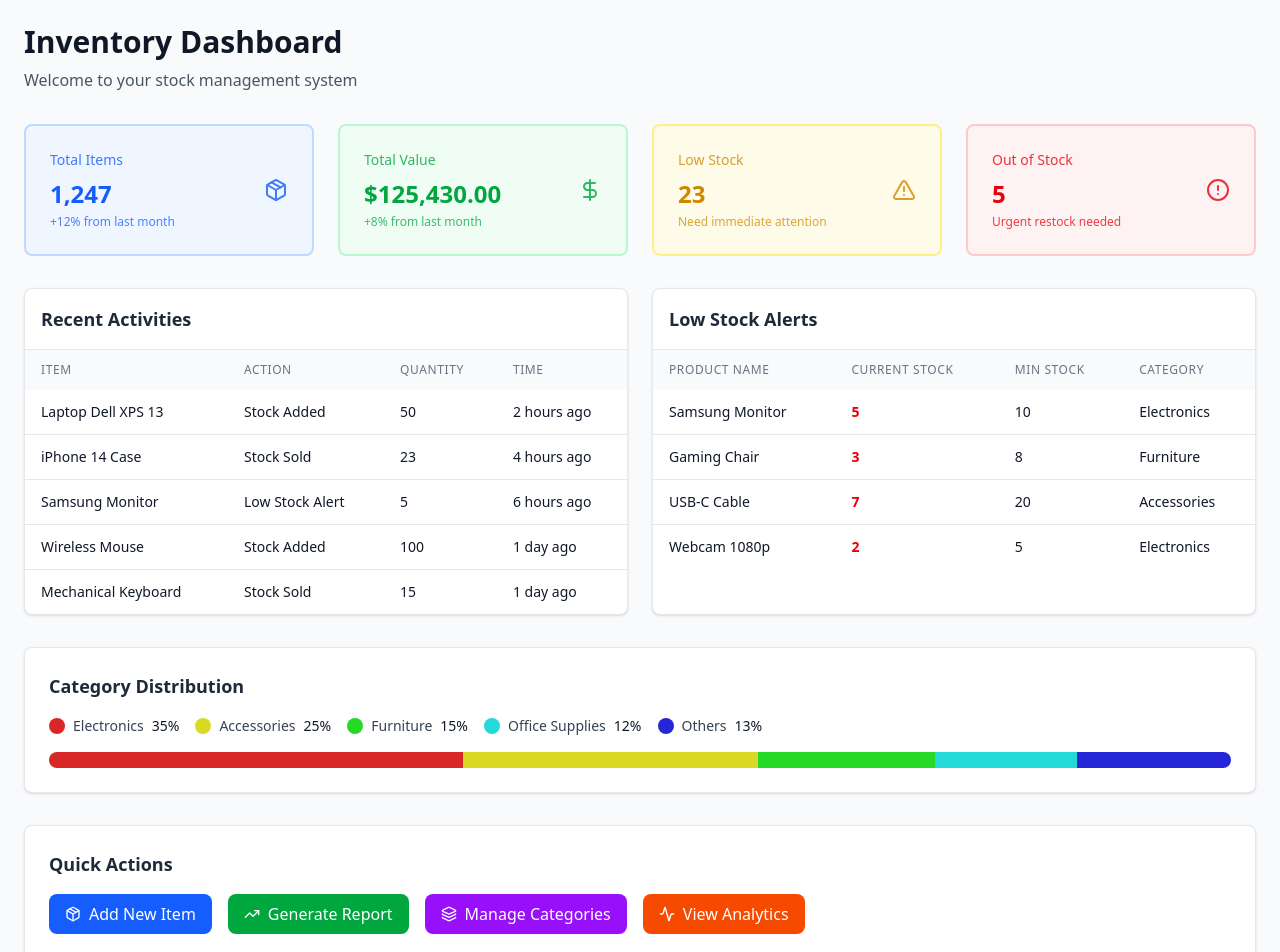
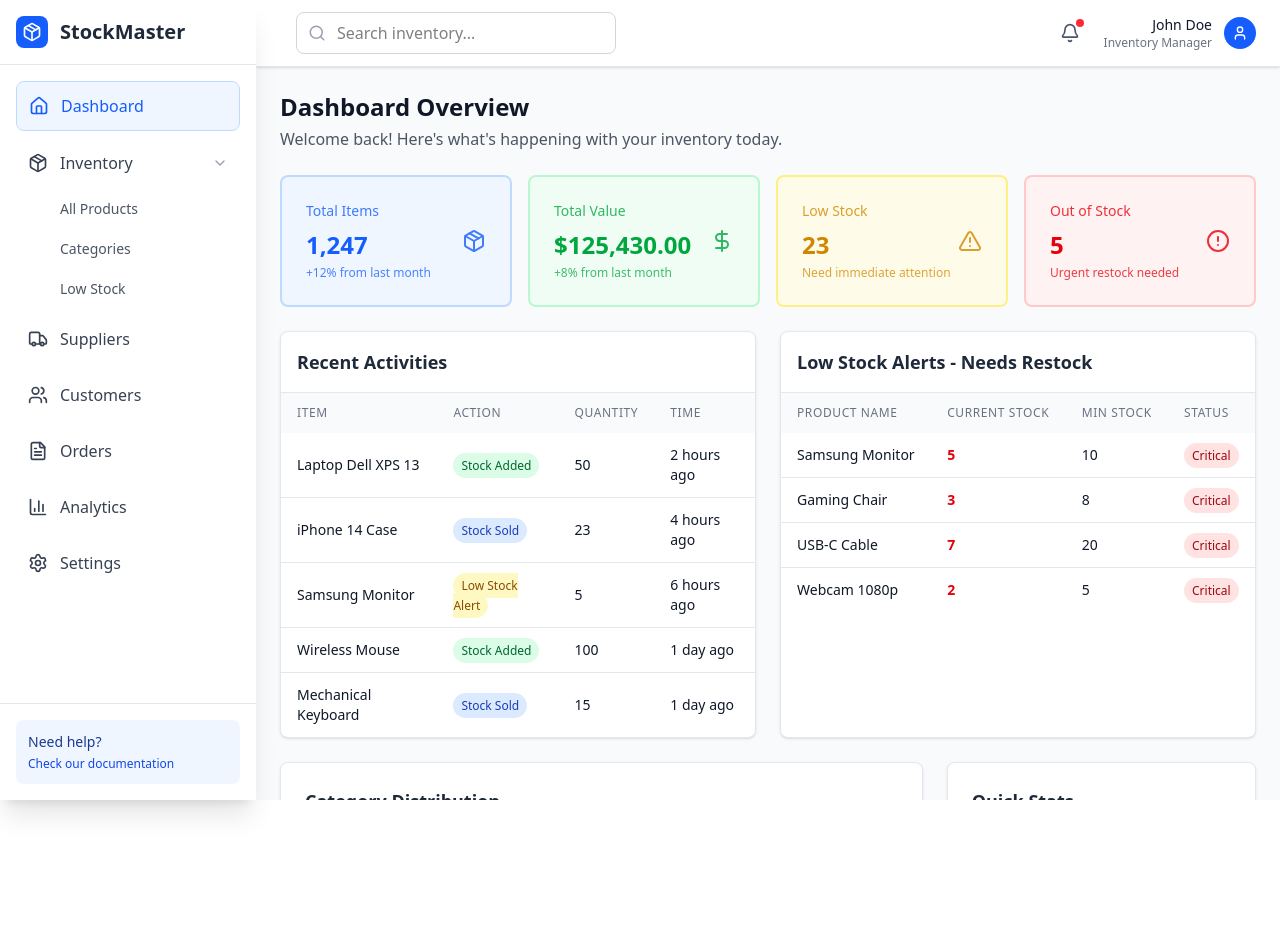
Before and after one commit to joel-2112/inventeory-frontend, a React (Vite) app: page / in a window 1280 px wide. Shown: the top 952 px of the page. After the commit the page ends 800 px from the top, so only its background shows below. Built offline with nearby package versions, Linux system fonts and the light colour scheme.

Commit message:
layout implemented

```diff
--- a/src/App.jsx
+++ b/src/App.jsx
@@ -1,10 +1,11 @@
+import MainLayout from './layouts/MainLayout';
 import Dashboard from './pages/Dashboard';
 
 function App() {
   return (
-    <div className="App">
+    <MainLayout>
       <Dashboard />
-    </div>
+    </MainLayout>
   );
 }
 
--- /dev/null
+++ b/src/layouts/Header.jsx
@@ -0,0 +1,68 @@
+import React from 'react';
+import { Menu, Bell, Search, User } from 'lucide-react';
+
+const Header = ({ onMenuClick }) => {
+  return (
+    <header className="bg-white shadow-sm border-b border-gray-200">
+      <div className="flex items-center justify-between px-4 py-3 md:px-6">
+        {/* Left section */}
+        <div className="flex items-center">
+          <button
+            onClick={onMenuClick}
+            className="p-2 rounded-md text-gray-600 hover:bg-gray-100 lg:hidden"
+          >
+            <Menu size={20} />
+          </button>
+
+          {/* Search bar */}
+          <div className="relative ml-4 hidden md:block">
+            <div className="absolute inset-y-0 left-0 pl-3 flex items-center pointer-events-none">
+              <Search size={18} className="text-gray-400" />
+            </div>
+            <input
+              type="text"
+              placeholder="Search inventory..."
+              className="pl-10 pr-4 py-2 border border-gray-300 rounded-lg focus:ring-2 focus:ring-blue-500 focus:border-blue-500 w-64 lg:w-80"
+            />
+          </div>
+        </div>
+
+        {/* Right section */}
+        <div className="flex items-center space-x-4">
+          {/* Notifications */}
+          <button className="relative p-2 text-gray-600 hover:bg-gray-100 rounded-lg">
+            <Bell size={20} />
+            <span className="absolute top-1 right-1 w-2 h-2 bg-red-500 rounded-full"></span>
+          </button>
+
+          {/* User profile */}
+          <div className="flex items-center space-x-3">
+            <div className="hidden sm:block text-right">
+              <p className="text-sm font-medium text-gray-900">John Doe</p>
+              <p className="text-xs text-gray-500">Inventory Manager</p>
+            </div>
+            <div className="w-8 h-8 bg-blue-600 rounded-full flex items-center justify-center">
+              <User size={16} className="text-white" />
+            </div>
+          </div>
+        </div>
+      </div>
+
+      {/* Mobile search */}
+      <div className="px-4 py-3 border-t border-gray-200 md:hidden">
+        <div className="relative">
+          <div className="absolute inset-y-0 left-0 pl-3 flex items-center pointer-events-none">
+            <Search size={18} className="text-gray-400" />
+          </div>
+          <input
+            type="text"
+            placeholder="Search inventory..."
+            className="pl-10 pr-4 py-2 border border-gray-300 rounded-lg focus:ring-2 focus:ring-blue-500 focus:border-blue-500 w-full"
+          />
+        </div>
+      </div>
+    </header>
+  );
+};
+
+export default Header;
--- /dev/null
+++ b/src/layouts/Sidebar.jsx
@@ -0,0 +1,113 @@
+import {
+  Package,
+  Home,
+  BarChart3,
+  Settings,
+  Users,
+  FileText,
+  Truck,
+  X,
+  ChevronDown
+} from 'lucide-react';
+
+const Sidebar = ({ isOpen, onClose }) => {
+  const menuItems = [
+    { icon: <Home size={20} />, label: 'Dashboard', path: '/', active: true },
+    { icon: <Package size={20} />, label: 'Inventory', path: '/inventory', subItems: [
+      { label: 'All Products', path: '/inventory' },
+      { label: 'Categories', path: '/inventory/categories' },
+      { label: 'Low Stock', path: '/inventory/low-stock' },
+    ]},
+    { icon: <Truck size={20} />, label: 'Suppliers', path: '/suppliers' },
+    { icon: <Users size={20} />, label: 'Customers', path: '/customers' },
+    { icon: <FileText size={20} />, label: 'Orders', path: '/orders' },
+    { icon: <BarChart3 size={20} />, label: 'Analytics', path: '/analytics' },
+    { icon: <Settings size={20} />, label: 'Settings', path: '/settings' },
+  ];
+
+  return (
+    <>
+      {/* Overlay for mobile */}
+      {isOpen && (
+        <div
+          className="fixed inset-0 bg-black bg-opacity-50 z-20 lg:hidden"
+          onClick={onClose}
+        />
+      )}
+
+      {/* Sidebar */}
+      <div className={`
+        fixed inset-y-0 left-0 z-30
+        w-64 bg-white shadow-xl transform transition-transform duration-300 ease-in-out
+        lg:translate-x-0 lg:static lg:z-auto
+        ${isOpen ? 'translate-x-0' : '-translate-x-full'}
+      `}>
+        {/* Sidebar header */}
+        <div className="flex items-center justify-between p-4 border-b border-gray-200">
+          <div className="flex items-center space-x-3">
+            <div className="w-8 h-8 bg-blue-600 rounded-lg flex items-center justify-center">
+              <Package size={20} className="text-white" />
+            </div>
+            <span className="text-xl font-bold text-gray-800">StockMaster</span>
+          </div>
+          <button
+            onClick={onClose}
+            className="p-1 rounded-lg hover:bg-gray-100 lg:hidden"
+          >
+            <X size={20} />
+          </button>
+        </div>
+
+        {/* Navigation */}
+        <nav className="p-4 space-y-2">
+          {menuItems.map((item, index) => (
+            <div key={index}>
+              <button
+                className={`
+                  w-full flex items-center justify-between p-3 rounded-lg transition-colors
+                  ${item.active
+                    ? 'bg-blue-50 text-blue-600 border border-blue-200'
+                    : 'text-gray-700 hover:bg-gray-100'
+                  }
+                `}
+              >
+                <div className="flex items-center space-x-3">
+                  {item.icon}
+                  <span className="font-medium">{item.label}</span>
+                </div>
+                {item.subItems && (
+                  <ChevronDown size={16} className="text-gray-400" />
+                )}
+              </button>
+
+              {/* Sub-items */}
+              {item.subItems && (
+                <div className="ml-8 mt-1 space-y-1">
+                  {item.subItems.map((subItem, subIndex) => (
+                    <a
+                      key={subIndex}
+                      href={subItem.path}
+                      className="block py-2 px-3 text-sm text-gray-600 rounded-lg hover:bg-gray-100 hover:text-gray-900"
+                    >
+                      {subItem.label}
+                    </a>
+                  ))}
+                </div>
+              )}
+            </div>
+          ))}
+        </nav>
+
+        {/* Sidebar footer */}
+        <div className="absolute bottom-0 left-0 right-0 p-4 border-t border-gray-200">
+          <div className="bg-blue-50 rounded-lg p-3">
+            <p className="text-sm font-medium text-blue-900">Need help?</p>
+            <p className="text-xs text-blue-700 mt-1">Check our documentation</p>
+          </div>
+        </div>
+      </div>
+    </>
+  );
+};
+
+export default Sidebar;
--- a/src/pages/Dashboard.jsx
+++ b/src/pages/Dashboard.jsx
@@ -1,41 +1,34 @@
-import React from 'react';
-import {
-  Package,
-  AlertTriangle,
-  TrendingUp,
-  DollarSign,
-  Layers,
-  Activity,
-  AlertCircle
-} from 'lucide-react';
-import StatCard from '../components/StatCard';
-import DataTable from '../components/DataTable';
+import React from "react";
+import { Package, AlertTriangle, DollarSign, AlertCircle } from "lucide-react";
+import StatCard from "../components/StatCard";
+import DataTable from "../components/DataTable";
 import {
   inventoryStats,
   recentActivities,
   lowStockItems,
-  categoryDistribution
-} from '../mockdata/inventoryData';
+  categoryDistribution,
+} from "../mockdata/inventoryData";
 
 const Dashboard = () => {
-  // Format currency
   const formatCurrency = (amount) => {
-    return new Intl.NumberFormat('en-US', {
-      style: 'currency',
-      currency: 'USD'
+    return new Intl.NumberFormat("en-US", {
+      style: "currency",
+      currency: "USD",
     }).format(amount);
   };
 
   return (
-    <div className="min-h-screen bg-gray-50 p-6">
-      {/* Header */}
-      <div className="mb-8">
-        <h1 className="text-3xl font-bold text-gray-900">Inventory Dashboard</h1>
-        <p className="text-gray-600 mt-2">Welcome to your stock management system</p>
+    <div>
+      {/* Page Header */}
+      <div className="mb-6">
+        <h1 className="text-2xl font-bold text-gray-900">Dashboard Overview</h1>
+        <p className="text-gray-600 mt-1">
+          Welcome back! Here's what's happening with your inventory today.
+        </p>
       </div>
 
       {/* Stats Grid */}
-      <div className="grid grid-cols-1 md:grid-cols-2 lg:grid-cols-4 gap-6 mb-8">
+      <div className="grid grid-cols-1 md:grid-cols-2 lg:grid-cols-4 gap-4 mb-6">
         <StatCard
           title="Total Items"
           value={inventoryStats.totalItems.toLocaleString()}
@@ -67,90 +60,119 @@ const Dashboard = () => {
       </div>
 
       {/* Main Content Grid */}
-      <div className="grid grid-cols-1 lg:grid-cols-2 gap-6 mb-8">
+      <div className="grid grid-cols-1 lg:grid-cols-2 gap-6 mb-6">
         {/* Recent Activities */}
         <DataTable
           title="Recent Activities"
-          headers={['Item', 'Action', 'Quantity', 'Time']}
-          data={recentActivities.map(activity => ({
+          headers={["Item", "Action", "Quantity", "Time"]}
+          data={recentActivities.map((activity) => ({
             Item: activity.item,
-            Action: activity.action,
+            Action: (
+              <span
+                className={`px-2 py-1 rounded-full text-xs font-medium ${
+                  activity.action.includes("Added")
+                    ? "bg-green-100 text-green-800"
+                    : activity.action.includes("Alert")
+                    ? "bg-yellow-100 text-yellow-800"
+                    : "bg-blue-100 text-blue-800"
+                }`}
+              >
+                {activity.action}
+              </span>
+            ),
             Quantity: activity.quantity,
-            Time: activity.time
+            Time: activity.time,
           }))}
         />
 
         {/* Low Stock Alerts */}
         <DataTable
-          title="Low Stock Alerts"
-          headers={['Product Name', 'Current Stock', 'Min Stock', 'Category']}
-          data={lowStockItems.map(item => ({
-            'Product Name': item.name,
-            'Current Stock': (
+          title="Low Stock Alerts - Needs Restock"
+          headers={["Product Name", "Current Stock", "Min Stock", "Status"]}
+          data={lowStockItems.map((item) => ({
+            "Product Name": item.name,
+            "Current Stock": (
               <span className="text-red-600 font-semibold">
                 {item.currentStock}
               </span>
             ),
-            'Min Stock': item.minStock,
-            'Category': item.category
+            "Min Stock": item.minStock,
+            Status: (
+              <span className="px-2 py-1 bg-red-100 text-red-800 rounded-full text-xs font-medium">
+                Critical
+              </span>
+            ),
           }))}
         />
       </div>
 
+      {/* Bottom Section */}
+      <div className="grid grid-cols-1 lg:grid-cols-3 gap-6">
         {/* Category Distribution */}
-      <div className="bg-white rounded-lg shadow-sm border border-gray-200 p-6">
-        <h3 className="text-lg font-semibold text-gray-800 mb-4">Category Distribution</h3>
-        <div className="flex flex-wrap gap-4">
+        <div className="lg:col-span-2 bg-white rounded-lg shadow-sm border border-gray-200 p-6">
+          <h3 className="text-lg font-semibold text-gray-800 mb-4">
+            Category Distribution
+          </h3>
+          <div className="space-y-3">
             {categoryDistribution.map((category, index) => (
-            <div key={index} className="flex items-center space-x-2">
+              <div key={index} className="flex items-center justify-between">
+                <div className="flex items-center space-x-3">
                   <div
                     className="w-4 h-4 rounded-full"
                     style={{
-                  backgroundColor: `hsl(${index * 60}, 70%, 50%)`
+                      backgroundColor: `hsl(${index * 60}, 70%, 50%)`,
                     }}
                   ></div>
-              <span className="text-sm text-gray-700">{category.name}</span>
-              <span className="text-sm font-medium text-gray-900">
+                  <span className="text-sm font-medium text-gray-700">
+                    {category.name}
+                  </span>
+                </div>
+                <div className="flex items-center space-x-3">
+                  <div className="w-32 bg-gray-200 rounded-full h-2">
+                    <div
+                      className="h-2 rounded-full transition-all duration-500"
+                      style={{
+                        width: `${category.value}%`,
+                        backgroundColor: `hsl(${index * 60}, 70%, 50%)`,
+                      }}
+                    ></div>
+                  </div>
+                  <span className="text-sm font-semibold text-gray-900 w-8">
                     {category.value}%
                   </span>
                 </div>
-          ))}
               </div>
-        <div className="mt-4 flex h-4 rounded-full overflow-hidden">
-          {categoryDistribution.map((category, index) => (
-            <div
-              key={index}
-              className="h-full transition-all duration-500"
-              style={{
-                width: `${category.value}%`,
-                backgroundColor: `hsl(${index * 60}, 70%, 50%)`
-              }}
-              title={`${category.name}: ${category.value}%`}
-            ></div>
             ))}
           </div>
         </div>
 
-      {/* Quick Actions */}
-      <div className="mt-8 bg-white rounded-lg shadow-sm border border-gray-200 p-6">
-        <h3 className="text-lg font-semibold text-gray-800 mb-4">Quick Actions</h3>
-        <div className="flex flex-wrap gap-4">
-          <button className="bg-blue-600 text-white px-4 py-2 rounded-lg hover:bg-blue-700 transition-colors flex items-center space-x-2">
-            <Package size={16} />
-            <span>Add New Item</span>
-          </button>
-          <button className="bg-green-600 text-white px-4 py-2 rounded-lg hover:bg-green-700 transition-colors flex items-center space-x-2">
-            <TrendingUp size={16} />
-            <span>Generate Report</span>
-          </button>
-          <button className="bg-purple-600 text-white px-4 py-2 rounded-lg hover:bg-purple-700 transition-colors flex items-center space-x-2">
-            <Layers size={16} />
-            <span>Manage Categories</span>
-          </button>
-          <button className="bg-orange-600 text-white px-4 py-2 rounded-lg hover:bg-orange-700 transition-colors flex items-center space-x-2">
-            <Activity size={16} />
-            <span>View Analytics</span>
-          </button>
+        {/* Quick Stats */}
+        <div className="bg-white rounded-lg shadow-sm border border-gray-200 p-6">
+          <h3 className="text-lg font-semibold text-gray-800 mb-4">
+            Quick Stats
+          </h3>
+          <div className="space-y-4">
+            <div className="flex justify-between items-center">
+              <span className="text-gray-600">Categories</span>
+              <span className="font-semibold">{inventoryStats.categories}</span>
+            </div>
+            <div className="flex justify-between items-center">
+              <span className="text-gray-600">Avg. Item Value</span>
+              <span className="font-semibold">
+                {formatCurrency(
+                  inventoryStats.totalValue / inventoryStats.totalItems
+                )}
+              </span>
+            </div>
+            <div className="flex justify-between items-center">
+              <span className="text-gray-600">Stock Turnover</span>
+              <span className="font-semibold">2.4x</span>
+            </div>
+            <div className="flex justify-between items-center">
+              <span className="text-gray-600">Inventory Accuracy</span>
+              <span className="font-semibold text-green-600">98.2%</span>
+            </div>
+          </div>
         </div>
       </div>
     </div>
```
Lines whose indentation alone changed are shown as unchanged.
